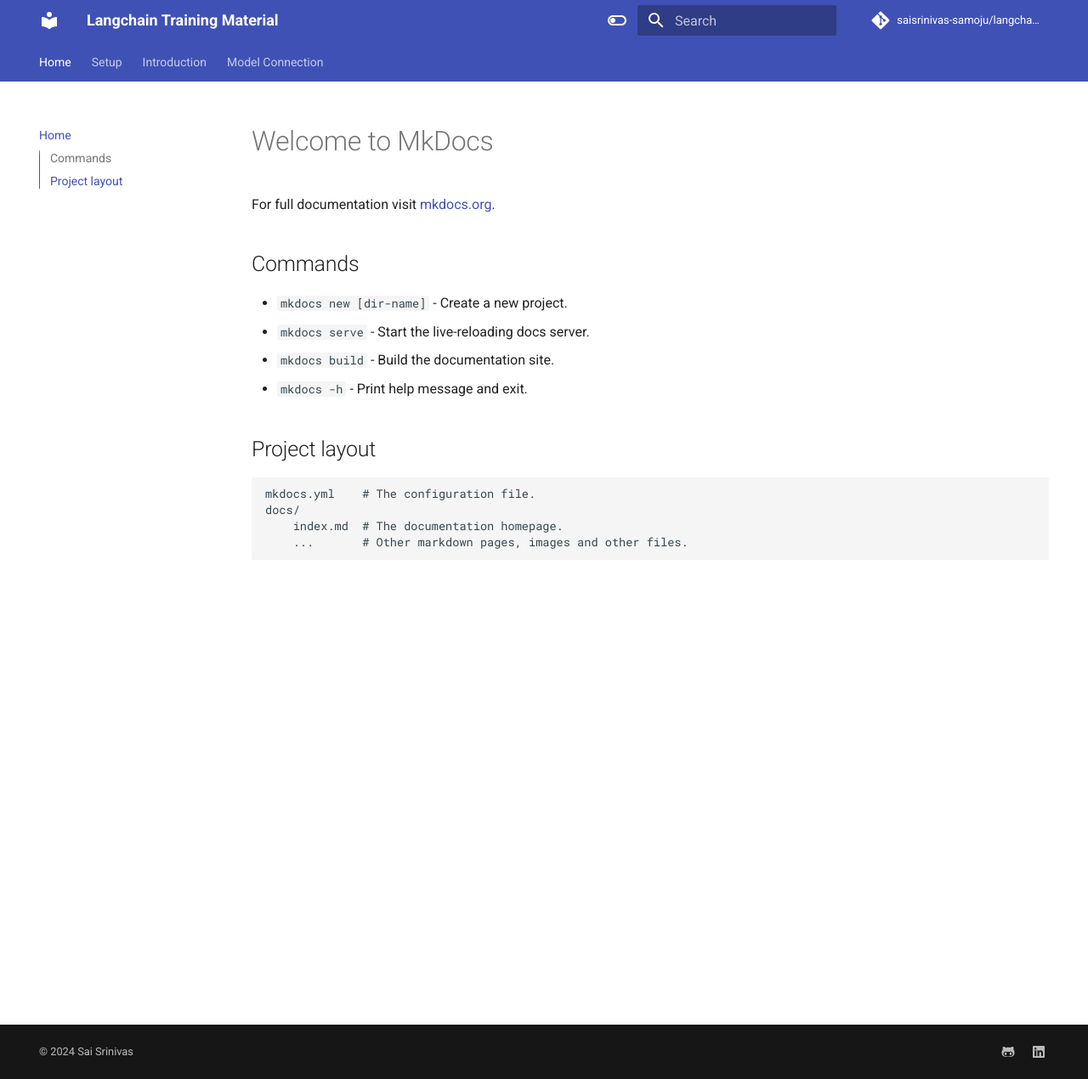
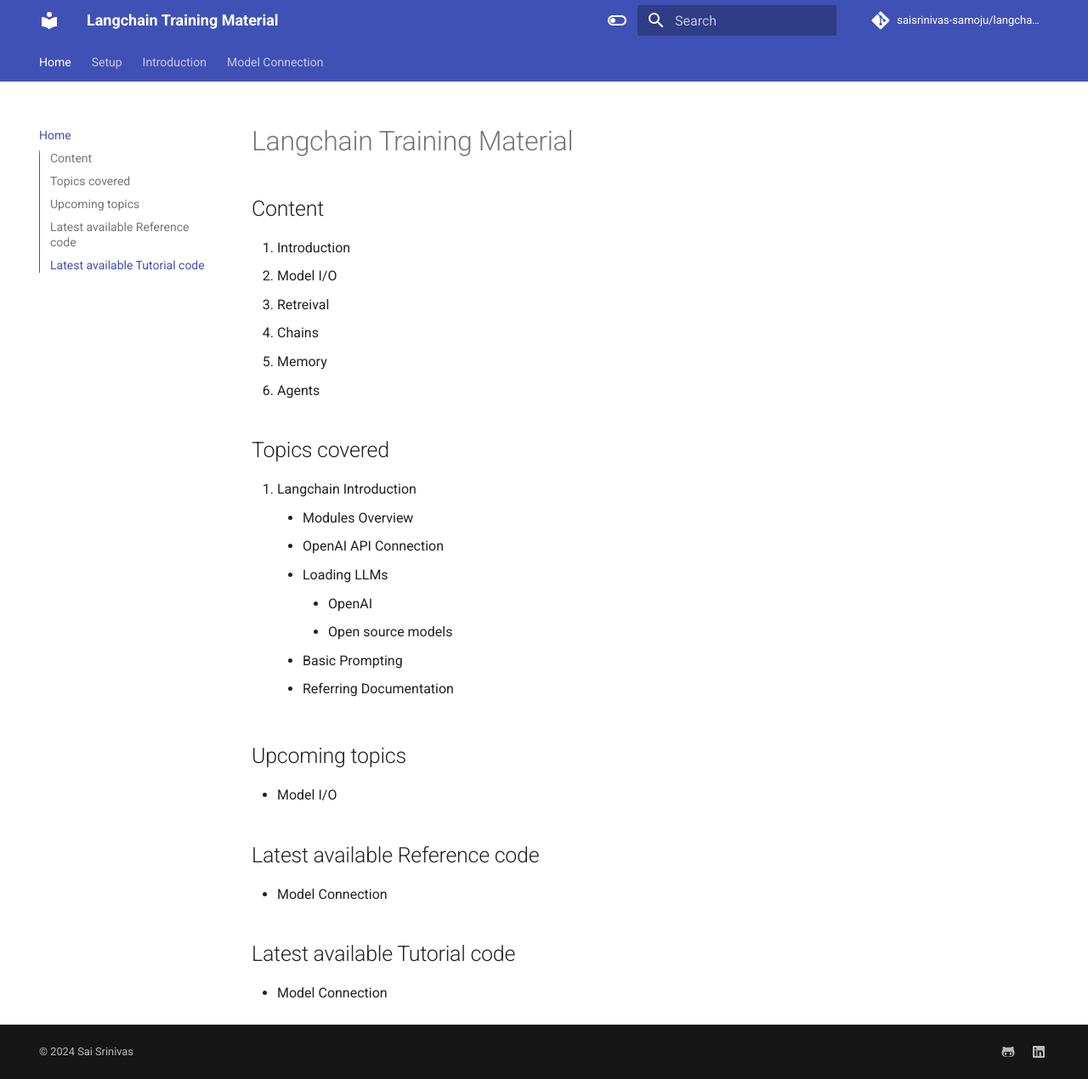
Before and after one commit to saisrinivas-samoju/langchain_training, an MkDocs documentation site: the page built from docs/index.md, in a window 1280 px wide and 1270 px high. Shown: the whole window at 85% size. Built offline with MkDocs 1.6.1 and Material for MkDocs 9.7.7, drawn with Linux system fonts in a browser that asks for light colours; comment, search, counter and statistics services are not loaded.

```diff
--- a/docs/index.md
+++ b/docs/index.md
@@ -1,17 +1,32 @@
-# Welcome to MkDocs
+# Langchain Training Material
 
-For full documentation visit [mkdocs.org](https://www.mkdocs.org).
+## Content
+1. Introduction
+2. Model I/O
+3. Retreival
+4. Chains
+5. Memory
+6. Agents
 
-## Commands
+## Topics covered
 
-* `mkdocs new [dir-name]` - Create a new project.
-* `mkdocs serve` - Start the live-reloading docs server.
-* `mkdocs build` - Build the documentation site.
-* `mkdocs -h` - Print help message and exit.
+1. Langchain Introduction
+    * Modules Overview
+    * OpenAI API Connection
+    * Loading LLMs
+        * OpenAI
+        * Open source models
+    * Basic Prompting
+    * Referring Documentation
 
-## Project layout
+## Upcoming topics
 
-    mkdocs.yml    # The configuration file.
-    docs/
-        index.md  # The documentation homepage.
-        ...       # Other markdown pages, images and other files.
+* Model I/O
+
+## Latest available Reference code
+
+* Model Connection
+
+## Latest available Tutorial code
+
+* Model Connection
```
Also changed, not shown: docs/introduction.md (added, +35 -0 lines), docs/model_connection.md (added, +114 -0 lines), docs/setup.md (added, +53 -0 lines).
